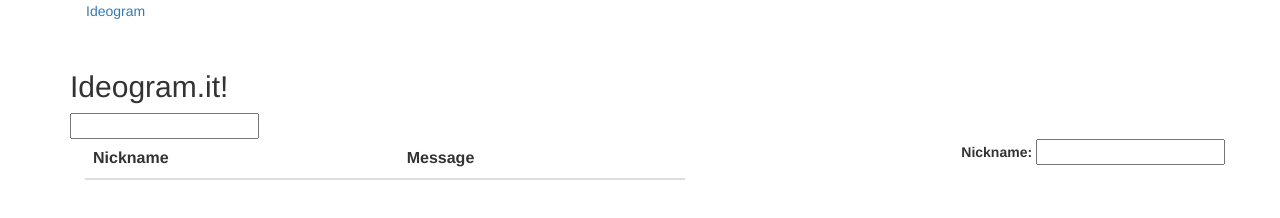
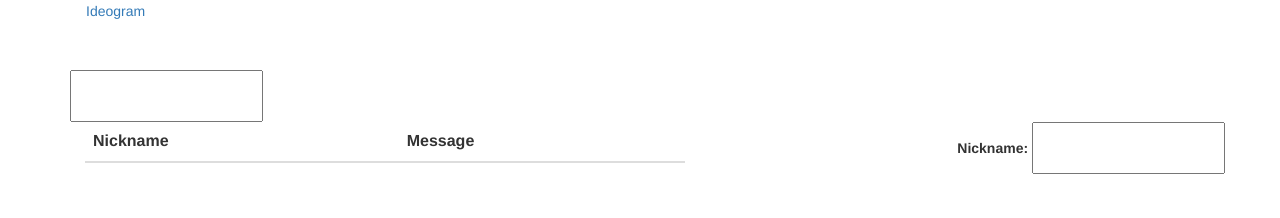
Before and after one commit to f3nry/ideogram, a website: page public/index.html in a window 1280 px wide. Drawn offline with nearby package versions, Linux system fonts and the light colour scheme; no server answers.

Commit message:
adjustments

```diff
--- a/app.js
+++ b/app.js
@@ -12,6 +12,8 @@ app = express.createServer();
 app.configure(function() {
   app.use(express.static(__dirname + '/public'));
 });
+
+io.set('heartbeat interval', 30);
 
 io = sio.listen(
   app.listen(port, function () {
--- a/public/index.html
+++ b/public/index.html
@@ -23,9 +23,7 @@
         </div>
       </div>
 
-      <h2>Ideogram.it!</h2>
-
-      <input type="text" name="message" id="message"/>
+      <input type="text" name="message" id="message" class="span4"/>
 
       <div class="container">
         <table class="table" id="message-table">
--- a/public/stylesheets/app.css
+++ b/public/stylesheets/app.css
@@ -7,3 +7,7 @@ table#message-table {
   float: left;
   width: 600px;
 }
+
+input[type=text] {
+  padding: 14px 4px;
+}
```
